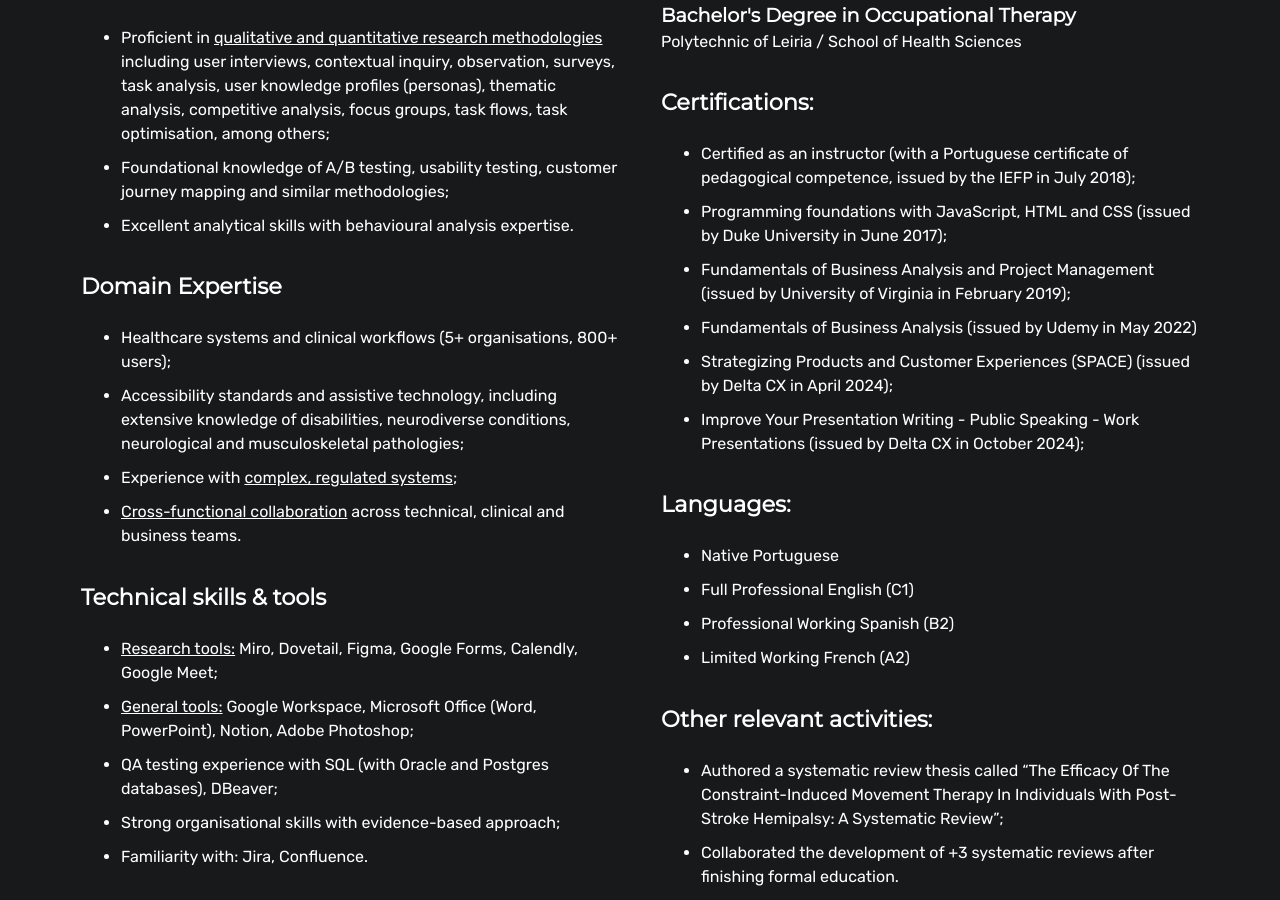
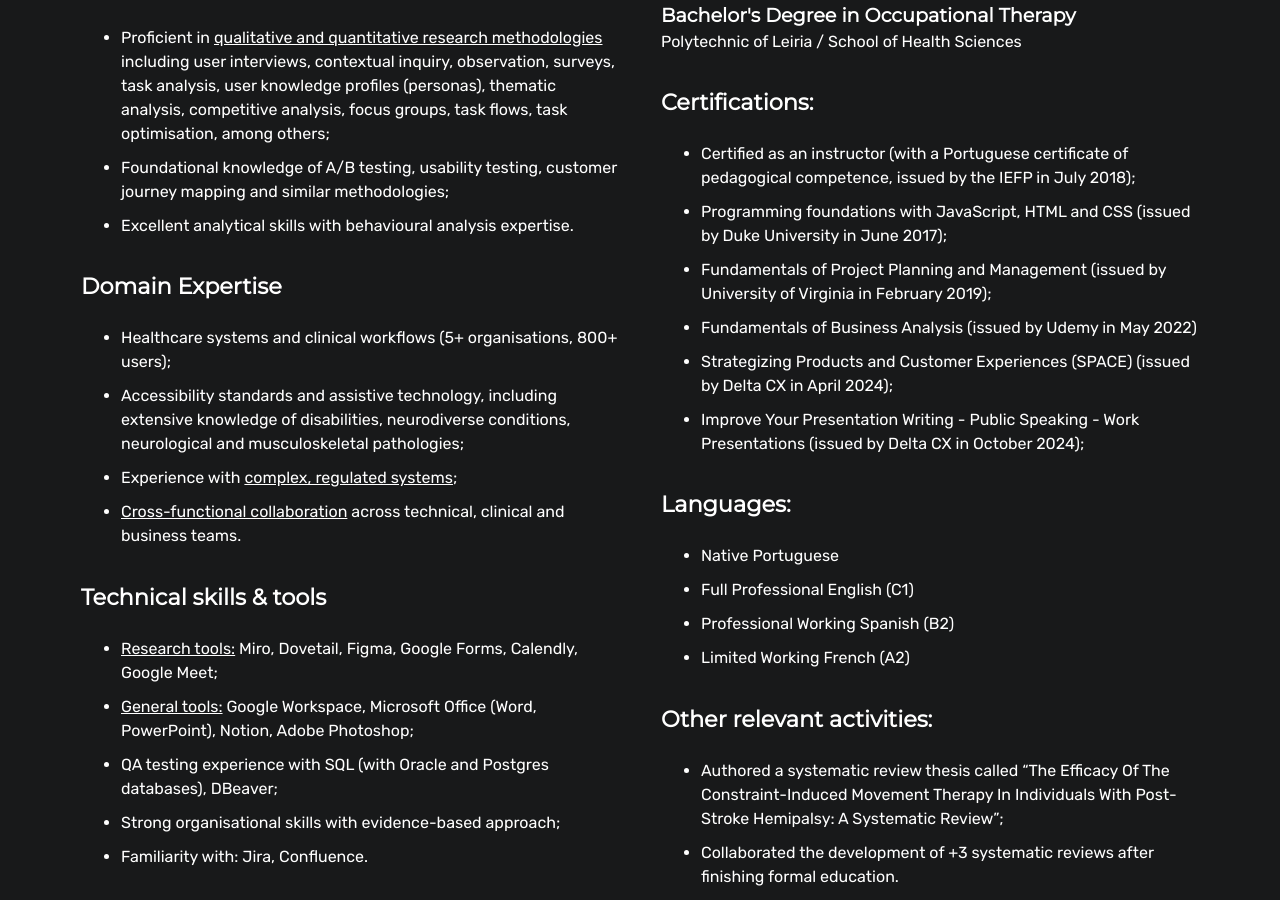
Before and after one commit to analuciacoimbra/analuciacoimbra.github.io, a Jekyll site: the page built from resume.html, in a window 1280 px wide and 900 px high, scrolled down 2135 px. Built offline with Jekyll 4.4.1, drawn with Linux system fonts in a browser that asks for light colours.

Commit message:
Update resume.html

```diff
--- a/resume.html
+++ b/resume.html
@@ -339,8 +339,8 @@ layout: default
           University in June 2017);
         </li>
         <li>
-          Fundamentals of Business Analysis and Project Management (issued by
-          University of Virginia in February 2019);
+          Fundamentals of Project Planning and Management (issued by University
+          of Virginia in February 2019);
         </li>
         <li>Fundamentals of Business Analysis (issued by Udemy in May 2022)</li>
         <li>
```
